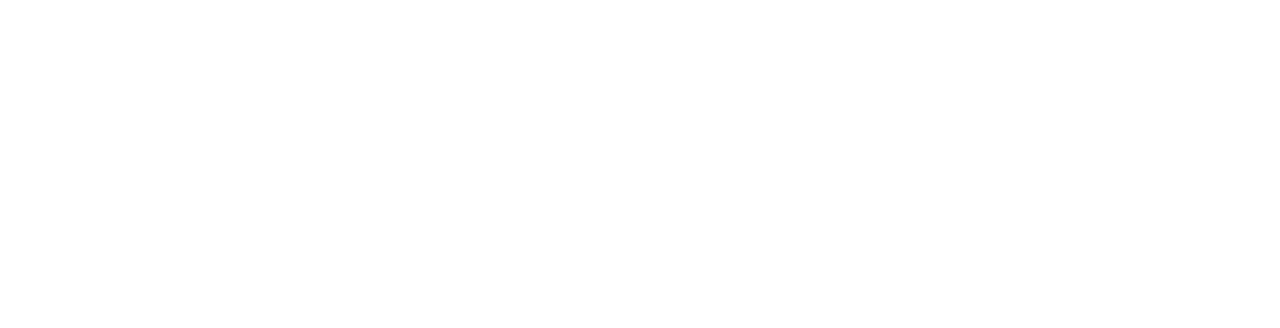
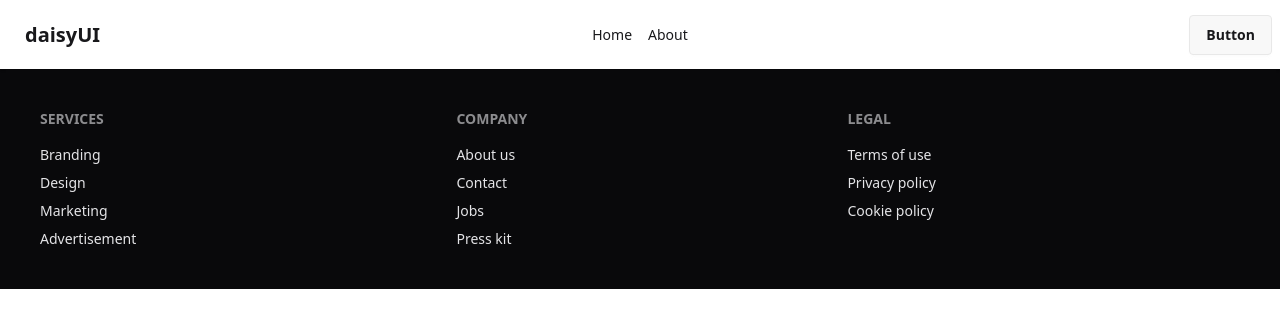
Before and after one commit to abuhurayrasyam/Project-Book-Vibe, a React (Vite) app: page / in a window 1280 px wide. Shown: the top 328 px of the page. Built offline with nearby package versions, Linux system fonts and the light colour scheme.

Commit message:
Nav and Footer Added from DaisyUI

```diff
--- a/src/components/Footer/Footer.jsx
+++ b/src/components/Footer/Footer.jsx
@@ -2,9 +2,28 @@
 
 const Footer = () => {
     return (
-        <div>
-
-        </div>
+        <footer className="footer sm:footer-horizontal bg-neutral text-neutral-content p-10">
+            <nav>
+                <h6 className="footer-title">Services</h6>
+                <a className="link link-hover">Branding</a>
+                <a className="link link-hover">Design</a>
+                <a className="link link-hover">Marketing</a>
+                <a className="link link-hover">Advertisement</a>
+            </nav>
+            <nav>
+                <h6 className="footer-title">Company</h6>
+                <a className="link link-hover">About us</a>
+                <a className="link link-hover">Contact</a>
+                <a className="link link-hover">Jobs</a>
+                <a className="link link-hover">Press kit</a>
+            </nav>
+            <nav>
+                <h6 className="footer-title">Legal</h6>
+                <a className="link link-hover">Terms of use</a>
+                <a className="link link-hover">Privacy policy</a>
+                <a className="link link-hover">Cookie policy</a>
+            </nav>
+        </footer>
     );
 };
 
--- a/src/components/Header/Navbar.jsx
+++ b/src/components/Header/Navbar.jsx
@@ -1,9 +1,33 @@
 import React from 'react';
 
 const Navbar = () => {
+    const links = <>
+        <li className='m-2'>Home</li>
+        <li className='m-2'>About</li>
+    </>
     return (
-        <div>
-
+        <div className="navbar bg-base-100 shadow-sm">
+            <div className="navbar-start">
+                <div className="dropdown">
+                <div tabIndex={0} role="button" className="btn btn-ghost lg:hidden">
+                    <svg xmlns="http://www.w3.org/2000/svg" className="h-5 w-5" fill="none" viewBox="0 0 24 24" stroke="currentColor"> <path strokeLinecap="round" strokeLinejoin="round" strokeWidth="2" d="M4 6h16M4 12h8m-8 6h16" /> </svg>
+                </div>
+                <ul
+                    tabIndex={0}
+                    className="menu menu-sm dropdown-content bg-base-100 rounded-box z-1 mt-3 w-52 p-2 shadow">
+                    {links}
+                </ul>
+                </div>
+                <a className="btn btn-ghost text-xl">daisyUI</a>
+            </div>
+            <div className="navbar-center hidden lg:flex">
+                <ul className="menu menu-horizontal px-1">
+                    {links}
+                </ul>
+            </div>
+            <div className="navbar-end">
+                <a className="btn">Button</a>
+            </div>
         </div>
     );
 };
```
